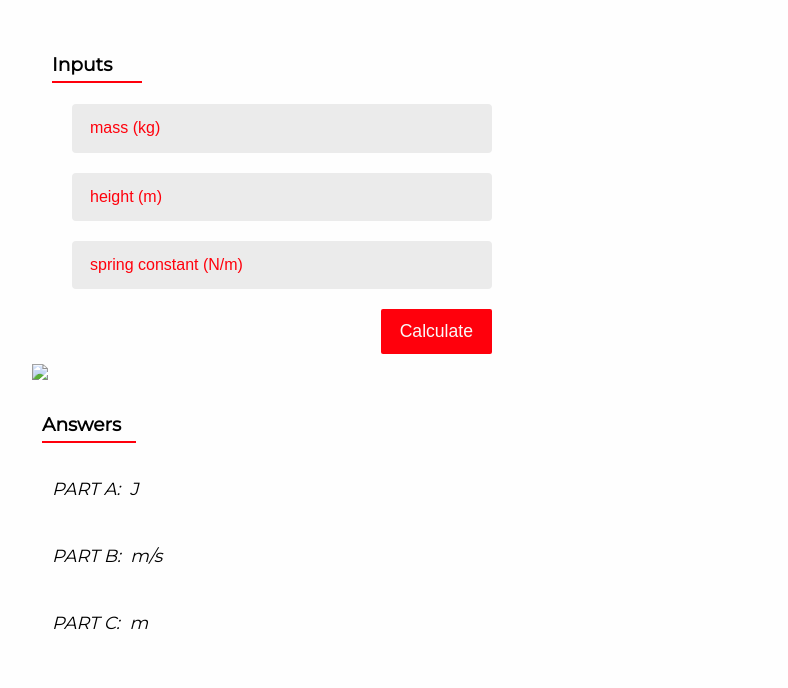
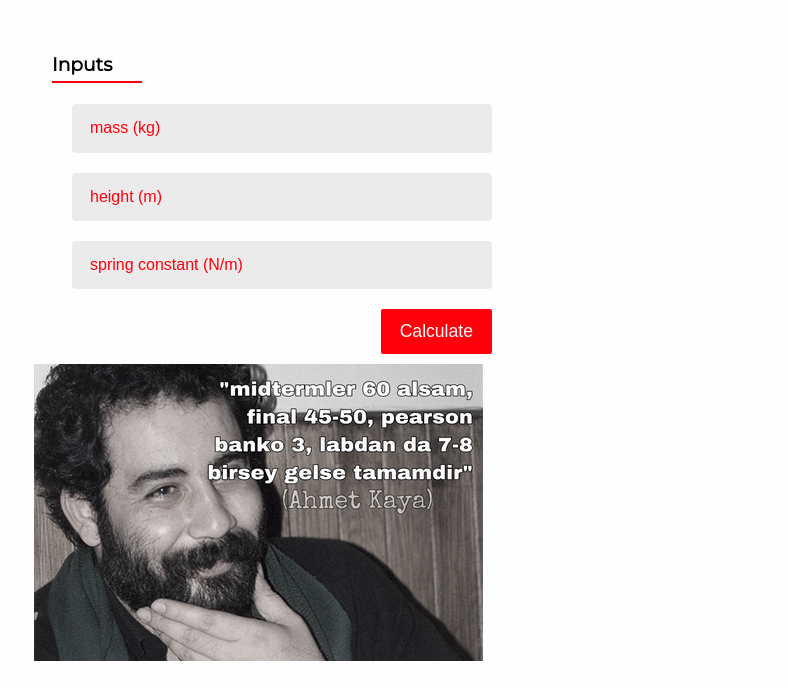
Before and after one commit to CakiciMert/testtrolls, a plain HTML site: page hw7/items/item10.html in a window 1280 px wide. Shown: the part 112-800 px from the top of the page, without its empty margins (108-896 px from the left). Drawn offline with Linux system fonts and the light colour scheme.

Commit message:
daha da lazımdıherhalde

```diff
--- a/hw7/items/item10.html
+++ b/hw7/items/item10.html
@@ -51,7 +51,7 @@
       </div>
       <div class="screenshots">
   <img class="img"
-  src="../ahmetkaya">
+  src="../ahmetkaya.png">
 
 </div>
       <div class="answers ">
```
